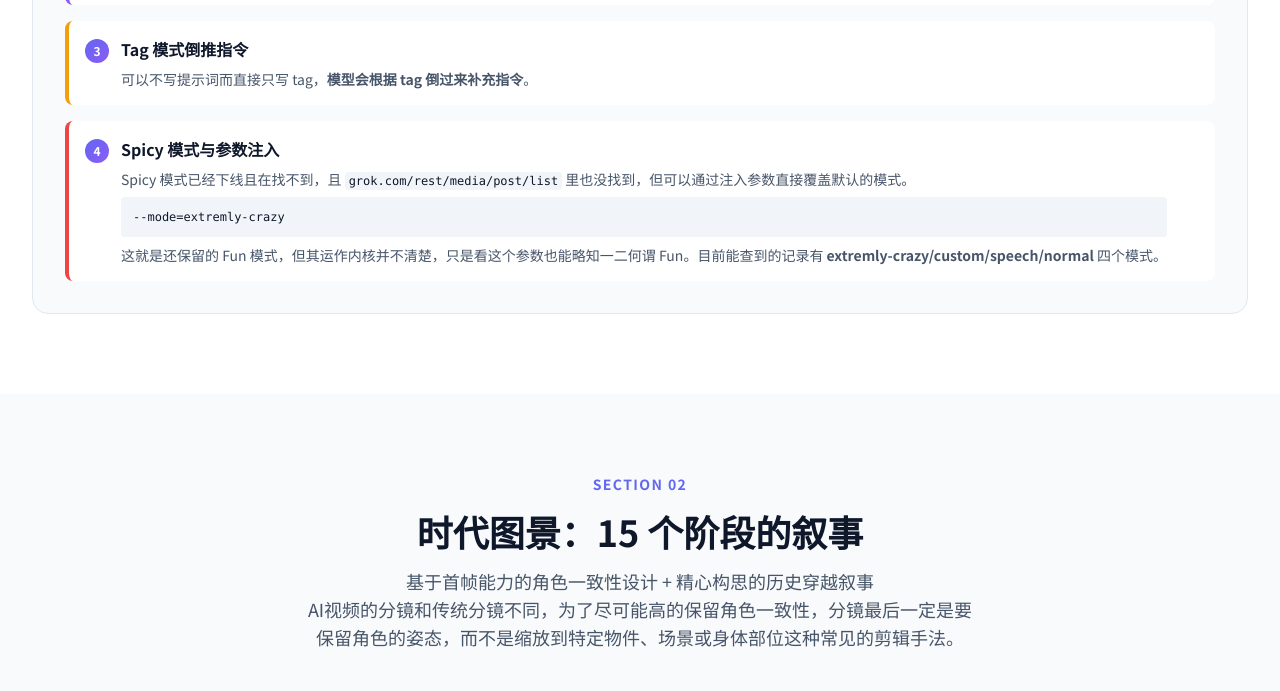
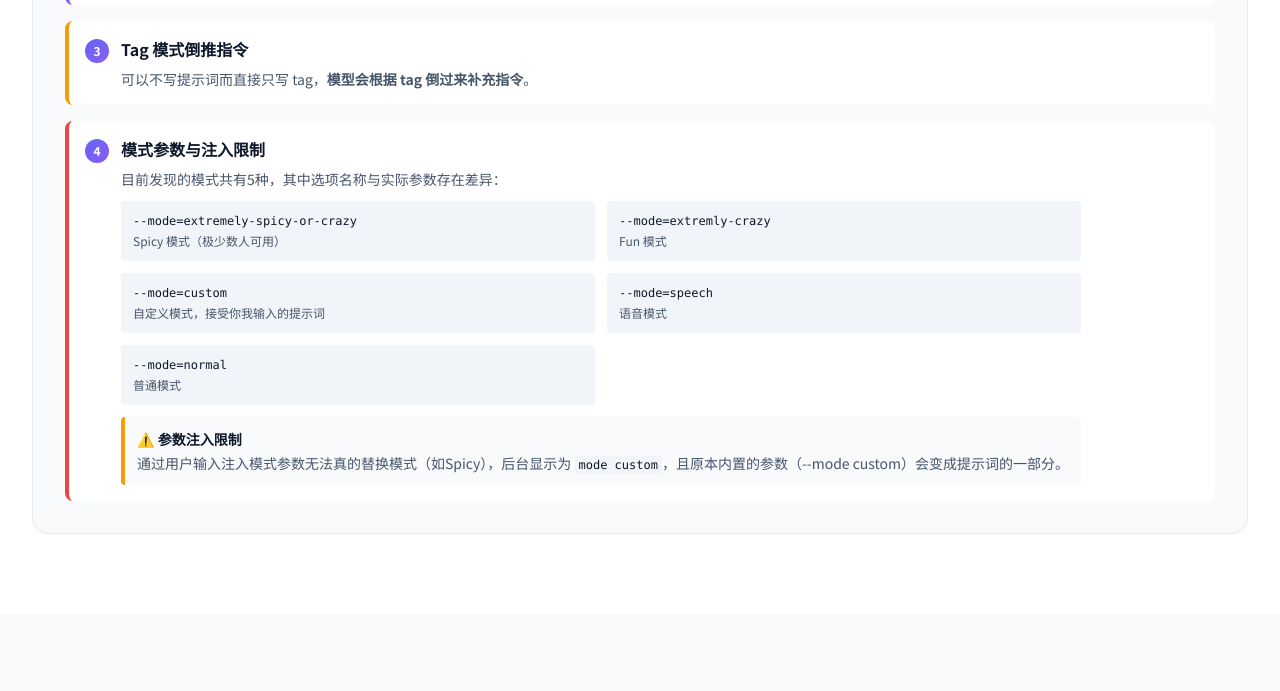
Before and after one commit to OtokoNoIzumi/Diary, a plain HTML site: page grok_imagen_research.html in a window 1280 px wide. Shown: the part 3300-3991 px from the top of the page. Drawn offline with nearby package versions, Linux system fonts and the light colour scheme.

Commit message:
更新spicy模式和注入的描述

```diff
--- a/grok_imagen_research.html
+++ b/grok_imagen_research.html
@@ -681,18 +681,38 @@
                                 <div class="flex items-start">
                                     <span class="inline-flex items-center justify-center w-6 h-6 rounded-full text-xs font-bold text-white mr-3 mt-0.5" style="background: var(--accent-gradient);">4</span>
                                     <div>
-                                        <h5 class="font-semibold mb-2">Spicy 模式与参数注入</h5>
-                                        <p class="text-sm mb-2" style="color: var(--text-secondary);">
-                                            Spicy 模式已经下线且在找不到，且 <code class="px-1 py-0.5 rounded text-xs" style="background-color: var(--bg-tertiary);">grok.com/rest/media/post/list</code> 里也没找到，但可以通过注入参数直接覆盖默认的模式。
+                                        <h5 class="font-semibold mb-2">模式参数与注入限制</h5>
+                                        <p class="text-sm mb-3" style="color: var(--text-secondary);">
+                                            目前发现的模式共有5种，其中选项名称与实际参数存在差异：
                                         </p>
-                                        <div class="p-3 rounded" style="background-color: var(--bg-tertiary);">
-                                            <p class="text-xs font-mono" style="color: var(--text-primary);">
-                                                --mode=extremly-crazy
+                                        <div class="grid grid-cols-1 md:grid-cols-2 gap-3 mb-3">
+                                            <div class="p-3 rounded" style="background-color: var(--bg-tertiary);">
+                                                <p class="text-xs font-mono mb-1" style="color: var(--text-primary);">--mode=extremely-spicy-or-crazy</p>
+                                                <p class="text-xs" style="color: var(--text-secondary);">Spicy 模式（极少数人可用）</p>
+                                            </div>
+                                            <div class="p-3 rounded" style="background-color: var(--bg-tertiary);">
+                                                <p class="text-xs font-mono mb-1" style="color: var(--text-primary);">--mode=extremly-crazy</p>
+                                                <p class="text-xs" style="color: var(--text-secondary);">Fun 模式</p>
+                                            </div>
+                                            <div class="p-3 rounded" style="background-color: var(--bg-tertiary);">
+                                                <p class="text-xs font-mono mb-1" style="color: var(--text-primary);">--mode=custom</p>
+                                                <p class="text-xs" style="color: var(--text-secondary);">自定义模式，接受你我输入的提示词</p>
+                                            </div>
+                                            <div class="p-3 rounded" style="background-color: var(--bg-tertiary);">
+                                                <p class="text-xs font-mono mb-1" style="color: var(--text-primary);">--mode=speech</p>
+                                                <p class="text-xs" style="color: var(--text-secondary);">语音模式</p>
+                                            </div>
+                                            <div class="p-3 rounded" style="background-color: var(--bg-tertiary);">
+                                                <p class="text-xs font-mono mb-1" style="color: var(--text-primary);">--mode=normal</p>
+                                                <p class="text-xs" style="color: var(--text-secondary);">普通模式</p>
+                                            </div>
+                                        </div>
+                                        <div class="p-3 rounded border-l-4" style="background-color: var(--bg-secondary); border-left-color: #f59e0b;">
+                                            <p class="text-sm font-semibold mb-1" style="color: var(--text-primary);">⚠️ 参数注入限制</p>
+                                            <p class="text-sm" style="color: var(--text-secondary);">
+                                                通过用户输入注入模式参数无法真的替换模式（如Spicy），后台显示为 <code class="px-1 py-0.5 rounded text-xs" style="background-color: var(--bg-tertiary);">mode custom</code>，且原本内置的参数（--mode custom）会变成提示词的一部分。
                                             </p>
                                         </div>
-                                        <p class="text-sm mt-2" style="color: var(--text-secondary);">
-                                            这就是还保留的 Fun 模式，但其运作内核并不清楚，只是看这个参数也能略知一二何谓 Fun。目前能查到的记录有 <strong>extremly-crazy/custom/speech/normal</strong> 四个模式。
-                                        </p>
                                     </div>
                                 </div>
                             </div>
```
